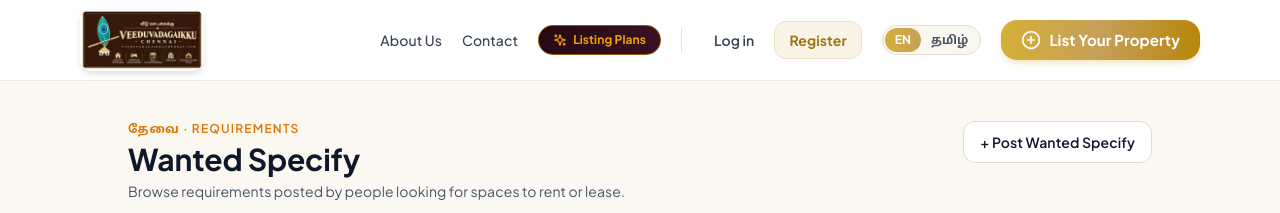
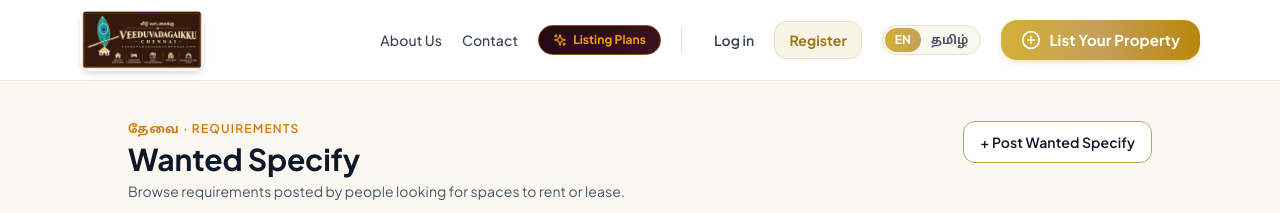
Before and after one commit to azhar2006-collab/veeduvadagaiku-web, a React (Vite) app in the folder frontend/: page /wanted-spaces in a window 1280 px wide. Shown: the top 213 px of the page. Built offline with nearby package versions, Linux system fonts and the light colour scheme; no server answers.

Commit message:
Use gold outline for Wanted Specify post button

```diff
--- a/frontend/src/pages/public/WantedSpacesDirectoryPage.tsx
+++ b/frontend/src/pages/public/WantedSpacesDirectoryPage.tsx
@@ -58,7 +58,7 @@ export default function WantedSpacesDirectoryPage() {
             </div>
             <Link
               to="/wanted-spaces/specify"
-              className="inline-flex items-center justify-center gap-2 self-start sm:self-auto bg-white hover:bg-[#FBF8F2] text-slate-900 text-sm font-semibold px-4 py-2.5 rounded-xl border border-[#E9DCC7] transition-colors whitespace-nowrap"
+              className="inline-flex items-center justify-center gap-2 self-start sm:self-auto bg-white hover:bg-[#FAF4E6] text-slate-900 text-sm font-semibold px-4 py-2.5 rounded-xl border border-[#C5A059] transition-colors whitespace-nowrap"
             >
               + Post Wanted Specify
             </Link>
```
